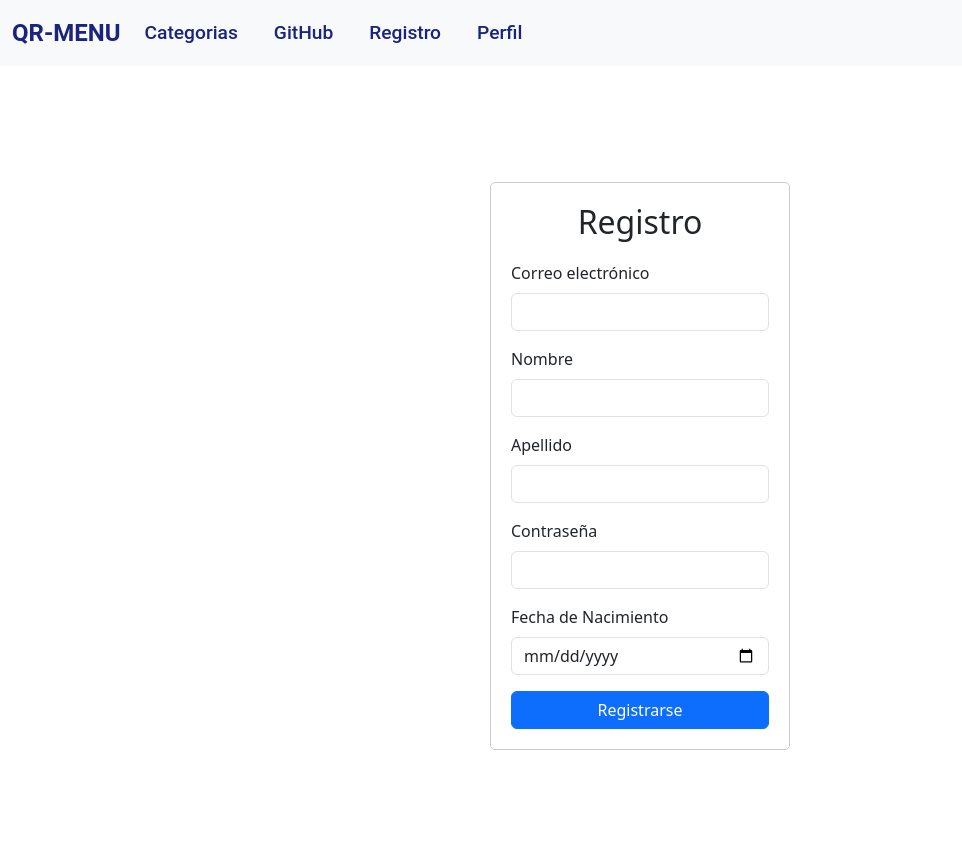
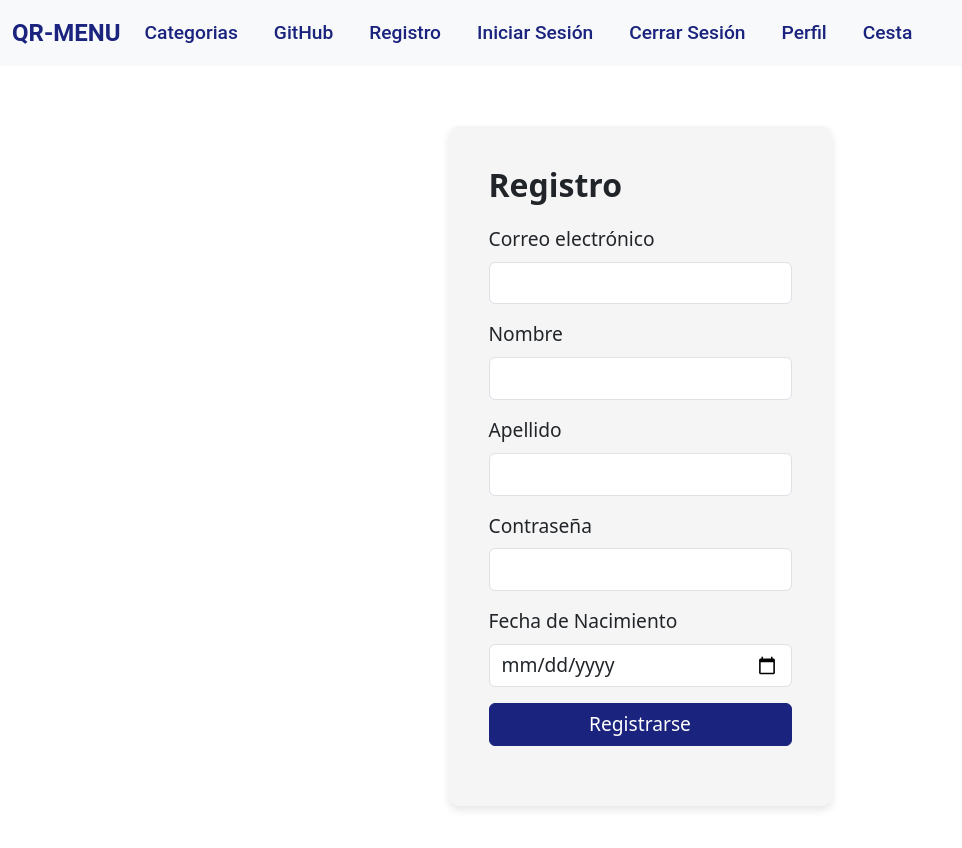
Before and after one commit to p82garpr/IW-Restaurante, a React (Create React App) app in the folder frontend/: page /Registro in a window 1280 px wide. Shown: the top 848 px of the page, without its empty margins (0-962 px from the left). Built offline with nearby package versions, Linux system fonts and the light colour scheme.

Commit message:
Comienzo de Sesiones

```diff
--- a/frontend/src/App.js
+++ b/frontend/src/App.js
@@ -9,6 +9,9 @@ import Principales from './components/Principales';
 import Registro from './components/Registro';
 import Home from './components/Home';
 import Perfil from './components/Perfil';
+import IniciarSesion from './components/IniciarSesion';
+import Cesta from './components/Cesta';
+import CerrarSesion from './components/CerrarSesion';
 
 const App = () => {
   return (
@@ -24,6 +27,9 @@ const App = () => {
           <Route path="/Principales" component={Principales} />
           <Route path="/Perfil" component={Perfil} />
           <Route path="/Registro" component={Registro} />
+          <Route path="/IniciarSesion" component={IniciarSesion} />
+          <Route path="/Cesta" component={Cesta} />
+          <Route path="/CerrarSesion" component={CerrarSesion} />
         </Switch>
 
       </div>
--- /dev/null
+++ b/frontend/src/components/CerrarSesion.js
@@ -0,0 +1,62 @@
+import React from 'react';
+import styled from 'styled-components';
+import { Button } from 'reactstrap';
+import axios from 'axios';
+
+const CerrarSesionContainer = styled.div`
+  display: flex;
+  justify-content: center;
+  align-items: center;
+  height: 100vh;
+`;
+
+const CerrarSesionBox = styled.div`
+  background-color: #f5f5f5;
+  padding: 40px;
+  border-radius: 10px;
+  box-shadow: 0 4px 8px rgba(0, 0, 0, 0.1);
+`;
+
+const CerrarSesionTitle = styled.h1`
+  font-size: 2rem;
+  font-weight: bold;
+  margin-bottom: 20px;
+`;
+
+const CerrarSesionButton = styled(Button)`
+  background-color: #d32f2f;
+  border-color: #d32f2f;
+  font-size: 1.2rem;
+
+  &:hover {
+    background-color: #ff5252;
+    border-color: #ff5252;
+  }
+`;
+
+const CerrarSesion = () => {
+  const handleCerrarSesion = async () => {
+    try {
+      // Realizar una llamada a la API para cerrar la sesión
+      await axios.get('http://localhost:4000/api/cerrarsesion');
+      // Si la llamada es exitosa, mostrar un mensaje de éxito
+      alert('Sesión cerrada exitosamente');
+      // Aquí puedes redirigir al usuario a la página de inicio de sesión o a otra página deseada
+    } catch (error) {
+      // Si hay un error, mostrar un mensaje de error
+      console.error('Error al cerrar sesión:', error);
+      alert('Ocurrió un error al cerrar la sesión');
+    }
+  };
+
+  return (
+    <CerrarSesionContainer>
+      <CerrarSesionBox>
+        <CerrarSesionTitle>Cerrar Sesión</CerrarSesionTitle>
+        <CerrarSesionButton onClick={handleCerrarSesion} color="danger">Cerrar Sesión</CerrarSesionButton>
+      </CerrarSesionBox>
+    </CerrarSesionContainer>
+  );
+};
+
+export default CerrarSesion;
--- /dev/null
+++ b/frontend/src/components/Cesta.js
@@ -0,0 +1,63 @@
+import React, { createContext, useContext, useState } from 'react';
+import { ListGroup, ListGroupItem, Button } from 'reactstrap';
+
+// Creamos el contexto de la cesta
+const CestaContext = createContext();
+
+// Proveedor de la cesta
+export const CestaProvider = ({ children }) => {
+  const [productos, setProductos] = useState([]);
+
+  // Agregar un producto a la cesta
+  const agregarProducto = (producto) => {
+    setProductos([...productos, producto]);
+  };
+
+  // Remover un producto de la cesta
+  const removerProducto = (index) => {
+    const nuevaCesta = [...productos];
+    nuevaCesta.splice(index, 1);
+    setProductos(nuevaCesta);
+  };
+
+  // Limpiar la cesta
+  const limpiarCesta = () => {
+    setProductos([]);
+  };
+
+  return (
+    <CestaContext.Provider value={{ productos, agregarProducto, removerProducto, limpiarCesta }}>
+      {children}
+    </CestaContext.Provider>
+  );
+};
+
+// Hook personalizado para acceder al contexto de la cesta
+export const useCesta = () => {
+  return useContext(CestaContext);
+};
+
+const Cesta = () => {
+  const { productos, removerProducto, limpiarCesta } = useCesta();
+
+  return (
+    <div>
+      <h2>Cesta de Compras</h2>
+      {productos.length === 0 ? (
+        <p>La cesta está vacía</p>
+      ) : (
+        <ListGroup>
+          {productos.map((producto, index) => (
+            <ListGroupItem key={index}>
+              {producto.nombre} - {producto.precio} €
+              <Button color="danger" onClick={() => removerProducto(index)}>Eliminar</Button>
+            </ListGroupItem>
+          ))}
+        </ListGroup>
+      )}
+      <Button color="primary" onClick={limpiarCesta}>Limpiar Cesta</Button>
+    </div>
+  );
+};
+
+export default Cesta;
--- /dev/null
+++ b/frontend/src/components/IniciarSesion.js
@@ -0,0 +1,114 @@
+import React, { useState } from 'react';
+import styled from 'styled-components';
+import { Container, Form, FormGroup, Label, Input, Button } from 'reactstrap';
+import axios from 'axios';
+
+const IniciarSesionContainer = styled(Container)`
+  display: flex;
+  justify-content: center;
+  align-items: center;
+  height: 100vh;
+`;
+
+const IniciarSesionBox = styled.div`
+  background-color: #f5f5f5;
+  padding: 40px;
+  border-radius: 10px;
+  box-shadow: 0 4px 8px rgba(0, 0, 0, 0.1);
+`;
+
+const IniciarSesionTitle = styled.h1`
+  font-size: 2rem;
+  font-weight: bold;
+  margin-bottom: 20px;
+`;
+
+const IniciarSesionForm = styled(Form)`
+  margin-bottom: 20px;
+`;
+
+const IniciarSesionFormGroup = styled(FormGroup)`
+  margin-bottom: 20px;
+`;
+
+const IniciarSesionLabel = styled(Label)`
+  font-size: 1.2rem;
+`;
+
+const IniciarSesionInput = styled(Input)`
+  font-size: 1.2rem;
+`;
+
+const IniciarSesionButton = styled(Button)`
+  background-color: #1a237e;
+  border-color: #1a237e;
+  font-size: 1.2rem;
+
+  &:hover {
+    background-color: #3f51b5;
+    border-color: #3f51b5;
+  }
+`;
+
+const IniciarSesion = () => {
+  const [credenciales, setCredenciales] = useState({
+    correo: '',
+    contraseña: ''
+  });
+
+  const handleChange = e => {
+    const { name, value } = e.target;
+    setCredenciales(prevCredenciales => ({
+      ...prevCredenciales,
+      [name]: value
+    }));
+  };
+
+  const handleSubmit = async e => {
+    e.preventDefault();
+    try {
+      const response = await axios.post('http://localhost:4000/api/iniciarsesion', credenciales);
+      alert('Inicio de sesión exitoso');
+      console.log(response.data); // Puedes hacer algo con la respuesta, como almacenar el token de autenticación
+      // Redirigir al usuario a la página principal o a otra página
+    } catch (error) {
+      console.error('Error en el inicio de sesión:', error);
+      alert('Error en el inicio de sesión');
+    }
+  };
+
+  return (
+    <IniciarSesionContainer>
+      <IniciarSesionBox>
+        <IniciarSesionTitle>Iniciar Sesión</IniciarSesionTitle>
+        <IniciarSesionForm onSubmit={handleSubmit}>
+          <IniciarSesionFormGroup>
+            <IniciarSesionLabel for="correo">Correo electrónico</IniciarSesionLabel>
+            <IniciarSesionInput
+              type="email"
+              name="correo"
+              id="correo"
+              value={credenciales.correo}
+              onChange={handleChange}
+              required
+            />
+          </IniciarSesionFormGroup>
+          <IniciarSesionFormGroup>
+            <IniciarSesionLabel for="contraseña">Contraseña</IniciarSesionLabel>
+            <IniciarSesionInput
+              type="password"
+              name="contraseña"
+              id="contraseña"
+              value={credenciales.contraseña}
+              onChange={handleChange}
+              required
+            />
+          </IniciarSesionFormGroup>
+          <IniciarSesionButton color="primary" block>Iniciar Sesión</IniciarSesionButton>
+        </IniciarSesionForm>
+      </IniciarSesionBox>
+    </IniciarSesionContainer>
+  );
+};
+
+export default IniciarSesion;
--- a/frontend/src/components/Navbar.js
+++ b/frontend/src/components/Navbar.js
@@ -71,7 +71,16 @@ function Example(props) {
               <NavLink href="/Registro">Registro</NavLink>
             </NavItem>
             <NavItem>
+              <NavLink href="/IniciarSesion">Iniciar Sesión</NavLink>
+            </NavItem>
+            <NavItem>
+              <NavLink href="/CerrarSesion">Cerrar Sesión</NavLink>
+            </NavItem>
+            <NavItem>
               <NavLink href="/Perfil">Perfil</NavLink>
+            </NavItem>
+            <NavItem>
+              <NavLink href="/Cesta">Cesta</NavLink>
             </NavItem>
             {/* Comentario para desactivar el DropdownMenu */}
             {/* <UncontrolledDropdown nav inNavbar>
--- a/frontend/src/components/Registro.js
+++ b/frontend/src/components/Registro.js
@@ -1,25 +1,53 @@
 import React, { useState } from 'react';
 import styled from 'styled-components';
-import { Form, FormGroup, Label, Input, Button } from 'reactstrap';
+import { Container, Form, FormGroup, Label, Input, Button } from 'reactstrap';
 import axios from 'axios';
 
-const RegistroContainer = styled.div`
+const RegistroContainer = styled(Container)`
   display: flex;
   justify-content: center;
   align-items: center;
   height: 100vh;
 `;
 
-const RegistroForm = styled(Form)`
-  width: 300px;
-  padding: 20px;
-  border: 1px solid #ccc;
-  border-radius: 5px;
+const RegistroBox = styled.div`
+  background-color: #f5f5f5;
+  padding: 40px;
+  border-radius: 10px;
+  box-shadow: 0 4px 8px rgba(0, 0, 0, 0.1);
 `;
 
-const RegistroTitle = styled.h2`
-  text-align: center;
+const RegistroTitle = styled.h1`
+  font-size: 2rem;
+  font-weight: bold;
   margin-bottom: 20px;
+`;
+
+const RegistroForm = styled(Form)`
+  margin-bottom: 20px;
+`;
+
+const RegistroFormGroup = styled(FormGroup)`
+  margin-bottom: 20px;
+`;
+
+const RegistroLabel = styled(Label)`
+  font-size: 1.2rem;
+`;
+
+const RegistroInput = styled(Input)`
+  font-size: 1.2rem;
+`;
+
+const RegistroButton = styled(Button)`
+  background-color: #1a237e;
+  border-color: #1a237e;
+  font-size: 1.2rem;
+
+  &:hover {
+    background-color: #3f51b5;
+    border-color: #3f51b5;
+  }
 `;
 
 const Registro = () => {
@@ -44,13 +72,7 @@ const Registro = () => {
     try {
       await axios.post('http://localhost:4000/api/registro', usuario);
       alert('Registro exitoso');
-      setUsuario({
-        correo: '',
-        nombre: '',
-        apellido: '',
-        contraseña: '',
-        fecha_nacimiento: ''
-      });
+      // Redirigir al usuario a la página de inicio de sesión u otra página
     } catch (error) {
       console.error('Error en el registro:', error);
       alert('Error en el registro');
@@ -59,11 +81,12 @@ const Registro = () => {
 
   return (
     <RegistroContainer>
+      <RegistroBox>
+        <RegistroTitle>Registro</RegistroTitle>
         <RegistroForm onSubmit={handleSubmit}>
-        <RegistroTitle>Registro</RegistroTitle>
-        <FormGroup>
-          <Label for="correo">Correo electrónico</Label>
-          <Input
+          <RegistroFormGroup>
+            <RegistroLabel for="correo">Correo electrónico</RegistroLabel>
+            <RegistroInput
               type="email"
               name="correo"
               id="correo"
@@ -71,10 +94,10 @@ const Registro = () => {
               onChange={handleChange}
               required
             />
-        </FormGroup>
-        <FormGroup>
-          <Label for="nombre">Nombre</Label>
-          <Input
+          </RegistroFormGroup>
+          <RegistroFormGroup>
+            <RegistroLabel for="nombre">Nombre</RegistroLabel>
+            <RegistroInput
               type="text"
               name="nombre"
               id="nombre"
@@ -82,10 +105,10 @@ const Registro = () => {
               onChange={handleChange}
               required
             />
-        </FormGroup>
-        <FormGroup>
-          <Label for="apellido">Apellido</Label>
-          <Input
+          </RegistroFormGroup>
+          <RegistroFormGroup>
+            <RegistroLabel for="apellido">Apellido</RegistroLabel>
+            <RegistroInput
               type="text"
               name="apellido"
               id="apellido"
@@ -93,10 +116,10 @@ const Registro = () => {
               onChange={handleChange}
               required
             />
-        </FormGroup>
-        <FormGroup>
-          <Label for="contraseña">Contraseña</Label>
-          <Input
+          </RegistroFormGroup>
+          <RegistroFormGroup>
+            <RegistroLabel for="contraseña">Contraseña</RegistroLabel>
+            <RegistroInput
               type="password"
               name="contraseña"
               id="contraseña"
@@ -104,10 +127,10 @@ const Registro = () => {
               onChange={handleChange}
               required
             />
-        </FormGroup>
-        <FormGroup>
-          <Label for="fecha_nacimiento">Fecha de Nacimiento</Label>
-          <Input
+          </RegistroFormGroup>
+          <RegistroFormGroup>
+            <RegistroLabel for="fecha_nacimiento">Fecha de Nacimiento</RegistroLabel>
+            <RegistroInput
               type="date"
               name="fecha_nacimiento"
               id="fecha_nacimiento"
@@ -115,9 +138,10 @@ const Registro = () => {
               onChange={handleChange}
               required
             />
-        </FormGroup>
-        <Button color="primary" block>Registrarse</Button>
+          </RegistroFormGroup>
+          <RegistroButton color="primary" block>Registrarse</RegistroButton>
         </RegistroForm>
+      </RegistroBox>
     </RegistroContainer>
   );
 };
```
Lines whose indentation alone changed are shown as unchanged.
